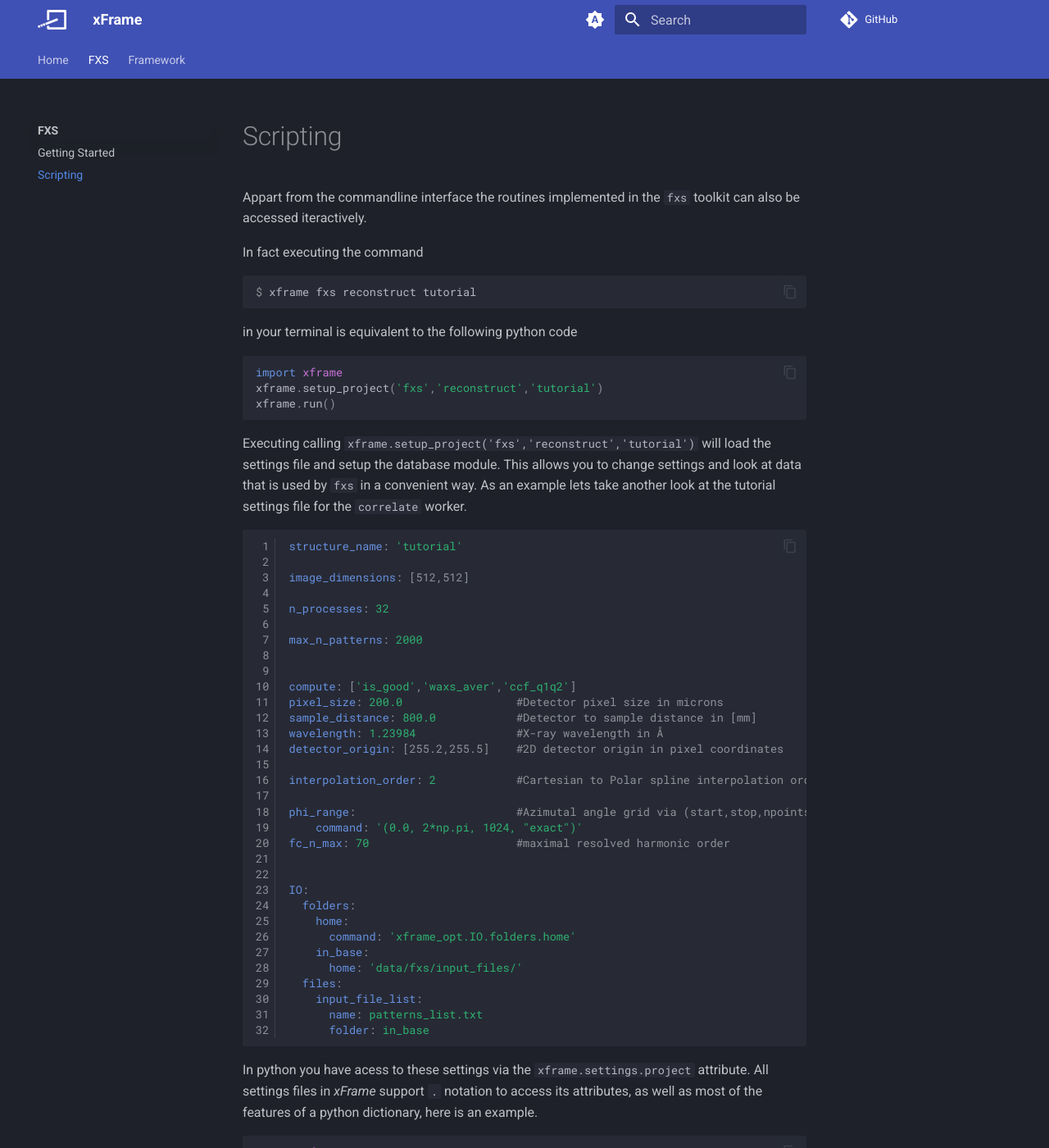
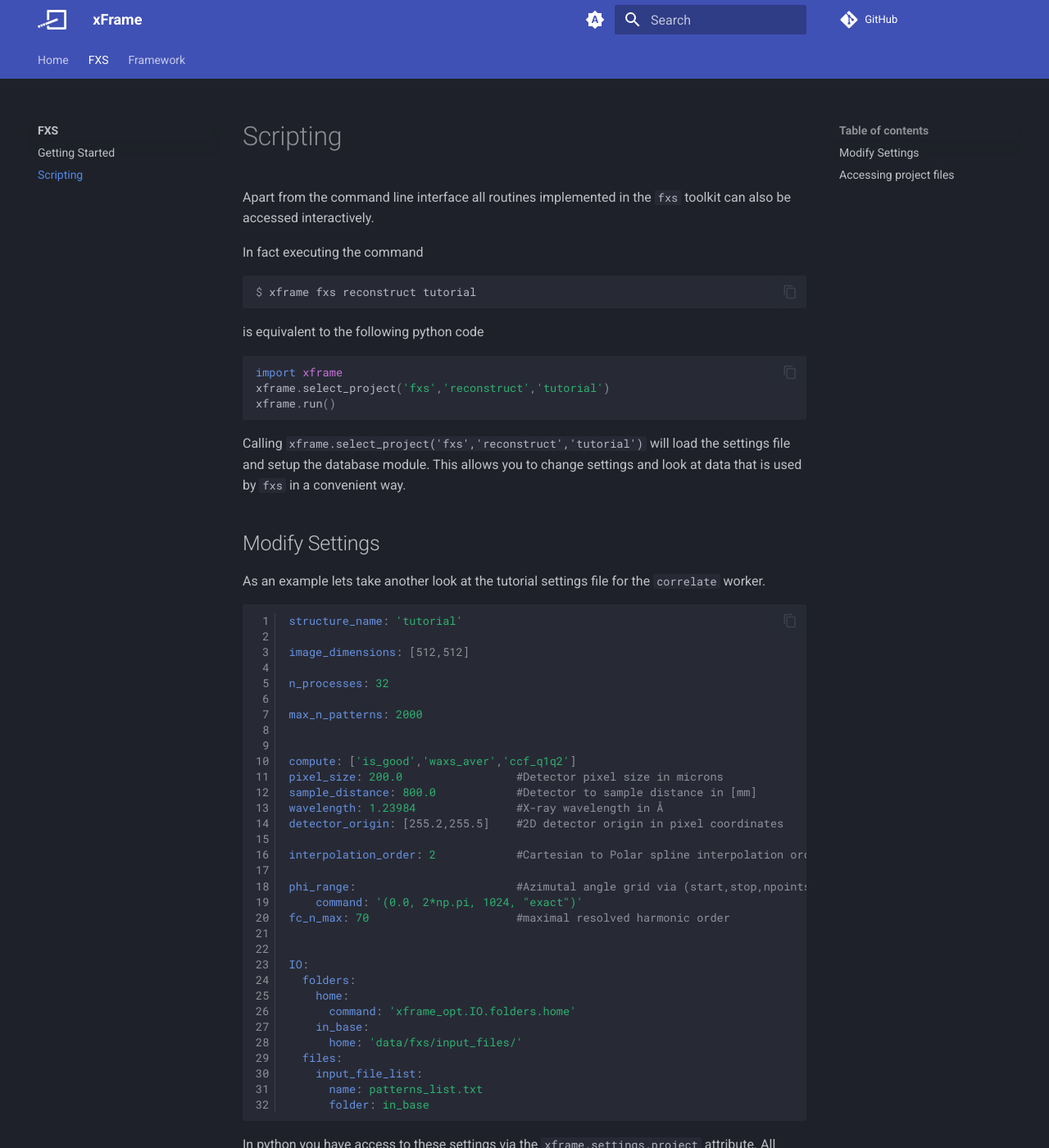
Before and after one commit to European-XFEL/xFrame, an MkDocs documentation site: the page built from docs/fxs/scripting.md, in a window 1280 px wide and 1400 px high. Shown: the whole window at 82% size. Built offline with MkDocs 1.6.1 and Material for MkDocs 9.7.7, drawn with Linux system fonts in a browser that asks for light colours; comment, search, counter and statistics services are not loaded; some of the changed text lies outside the part shown.

````diff
--- a/docs/fxs/scripting.md
+++ b/docs/fxs/scripting.md
@@ -1,17 +1,19 @@
 # Scripting
-Appart from the commandline interface the routines implemented in the `fxs` toolkit can also be accessed iteractively.
+Apart from the command line interface all routines implemented in the `fxs` toolkit can also be accessed interactively.
 
 In fact executing the command
 ```console
 $ xframe fxs reconstruct tutorial
 ```
-in your terminal is equivalent to the following python code
+is equivalent to the following python code
 ```python
 import xframe
-xframe.setup_project('fxs','reconstruct','tutorial')
+xframe.select_project('fxs','reconstruct','tutorial')
 xframe.run()
 ```
-Executing calling `xframe.setup_project('fxs','reconstruct','tutorial')` will load the settings file and setup the database module. This allows you to change settings and look at data that is used by `fxs` in a convenient way.
+Calling `xframe.select_project('fxs','reconstruct','tutorial')` will load the settings file and setup the database module. This allows you to change settings and look at data that is used by `fxs` in a convenient way.
+
+## Modify Settings
 As an example lets take another look at the tutorial settings file for the `correlate` worker.
 
 
@@ -50,7 +52,7 @@
       folder: in_base
 ```
 
-In python you have acess to these settings via the `xframe.settings.project` attribute.
+In python you have access to these settings via the `xframe.settings.project` attribute.
 All settings files in *xFrame* support `.` notation to access its attributes, as well as most of the features
 of a python dictionary, here is an example.
 ```python
@@ -73,17 +75,20 @@
 # Running the script with modified settings
 xframe.run()
 ```
-More over the `xfrmae.settings.project` containes the parsed version of the sittings file, that is all `command:` lines are replace with the output of `eval()` applyed to their string and all default settings have been included.
+More over the `xfrmae.settings.project` contains the parsed version of the sittings file, that is all `command:` lines are replace with the output of `eval()` applied to their string and all default settings have been included.
+
+The settings file to be saved alongside the routine results will correspond to the state of `xframe.settings.project` at the moment `xframe.run()` is called.
 
 <!--??? info "Settings objects are instances `SimpleNamespace` + modifications"
 	Under the hood settings objects are instances of a custom class `DictNamespace` that inherits from the standard `SimpleNamespace` with custom implementations of the usal methods available for dictionaries. (The class`s implementation is in `xframe.libraries.pythonLibrary.DictNamespace`).
 	If you want a pure dictionary copy of the settings object just call `xframe.settings.project.dict()`, however changing this copy will have no effect on the used settings.
 	Another asside is that '.' notation is particularly usefull in interactive mode since there it supports autocompletion.-->
 
-You can also us the `fxs` database module stored in `xframe.database.project` after the call to `setup_project`.
+## Accessing project files
+You can also us the `fxs` database module stored in `xframe.database.project` after the call to `select_project`.
 This allows you easy access to all files defined in the `IO:` section of your settings file.
 
-If you for example want to look at the `patterns_list.txt` file from the above settings you can use its name `input_file_list` to get access to it, e.g.
+If, for example, you want to look at the `patterns_list.txt` file from the above settings you can use its name `input_file_list` to get access to it, e.g.
 
 ```python
 import xframe
````
Also changed, not shown: other parts of docs/fxs/scripting.md (+1 -1 lines), docs/fxs/index.md (+23 -0 lines), docs/index.md (+14 -2 lines), 2 other files.
